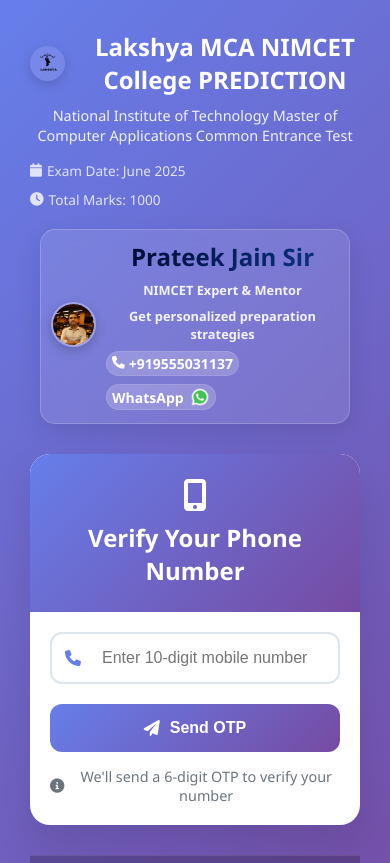
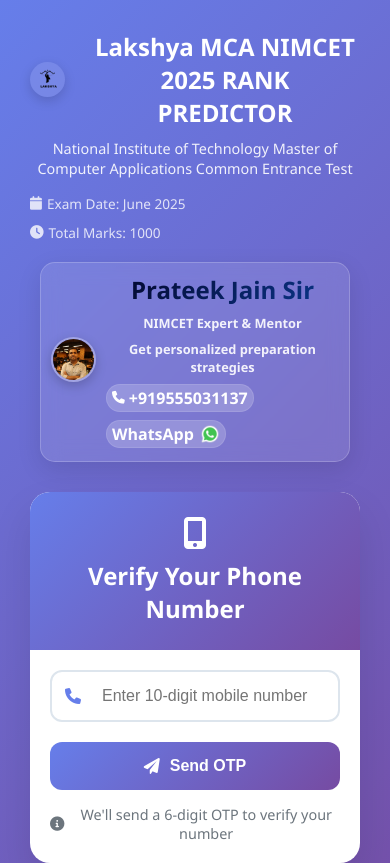
Before and after one commit to DevJadon04/Lakshya-nimcet-predictor, a website: page public/index.html in a window 390 px wide. Shown: the top 863 px of the page. Drawn offline with Linux system fonts and the light colour scheme.

Commit message:
Fix NIMCET rank prediction data with correct marks ranges and update heading

```diff
--- a/public/index.html
+++ b/public/index.html
@@ -14,7 +14,7 @@
             <div class="logo">
                 <img src="/images/ekor.png" alt="Lakshya Logo" class="logo-image" onerror="this.style.display='none'; this.nextElementSibling.style.display='inline-block';">
                 <i class="fas fa-laptop-code" style="display:none;"></i>
-                <h1>Lakshya MCA NIMCET College PREDICTION </h1>
+                <h1>Lakshya MCA NIMCET 2025 RANK PREDICTOR </h1>
             </div>
             <p class="subtitle">National Institute of Technology Master of Computer Applications Common Entrance Test</p>
             <div class="exam-info">
--- a/public/style.css
+++ b/public/style.css
@@ -236,9 +236,9 @@
         margin-left: 6px;
     }
 
-    .contact-item a {
+    /* .contact-item a {
         font-size: 14px;
-    }
+    } */
 }
 
 @media (max-width: 480px) {
```
